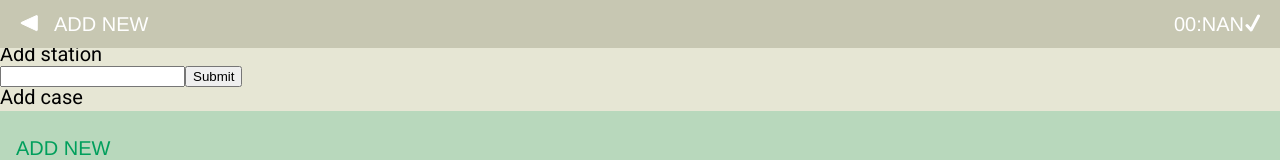
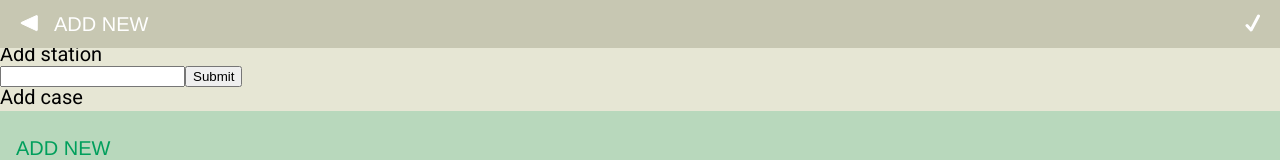
Before and after one commit to fac-14/OSCEBossKey, a React (Vite) app: page /1/add/station in a window 1280 px wide. Shown: the top 160 px of the page. Built offline with nearby package versions, Linux system fonts and the light colour scheme; a web font is replaced by a local one.

Commit message:
Modularise timer display in <TopBar> component Relates #125

```diff
--- a/src/components/Pages/Revision/RevisionPage.js
+++ b/src/components/Pages/Revision/RevisionPage.js
@@ -99,6 +99,7 @@ export default class RevisionPage extends React.Component {
           stationName={this.state.stationName}
           submitCase={this.submitCase}
           tickDisplayed={this.state.tickDisplayed}
+          timer
           time={this.state.time}
         />
         {this.state.resultsDisplayed ? resultsContainer : revisionContainer}
--- a/src/components/TopBar/TopBar.js
+++ b/src/components/TopBar/TopBar.js
@@ -15,7 +15,9 @@ export default class TopBar extends React.Component {
         <div id="topbar-container">
           <BackButton link={this.props.backLink} />
           <h3 id="topbar-title">{this.props.stationName}</h3>
-          <h3 id="topbar-timer">{timerFormat(this.props.time)}</h3>
+          {this.props.timer && (
+            <h3 id="topbar-timer">{timerFormat(this.props.time)}</h3>
+          )}
           {this.props.tickDisplayed && (
             <CompleteButton
               exam={this.props.exam}
@@ -31,8 +33,10 @@ export default class TopBar extends React.Component {
 
 TopBar.propTypes = {
   backLink: PropTypes.string,
+  exam: PropTypes.string,
   submitCase: PropTypes.func,
   stationName: PropTypes.string,
   tickDisplayed: PropTypes.bool,
-  time: PropTypes.number
+  time: PropTypes.number,
+  timer: PropTypes.bool
 };
```
